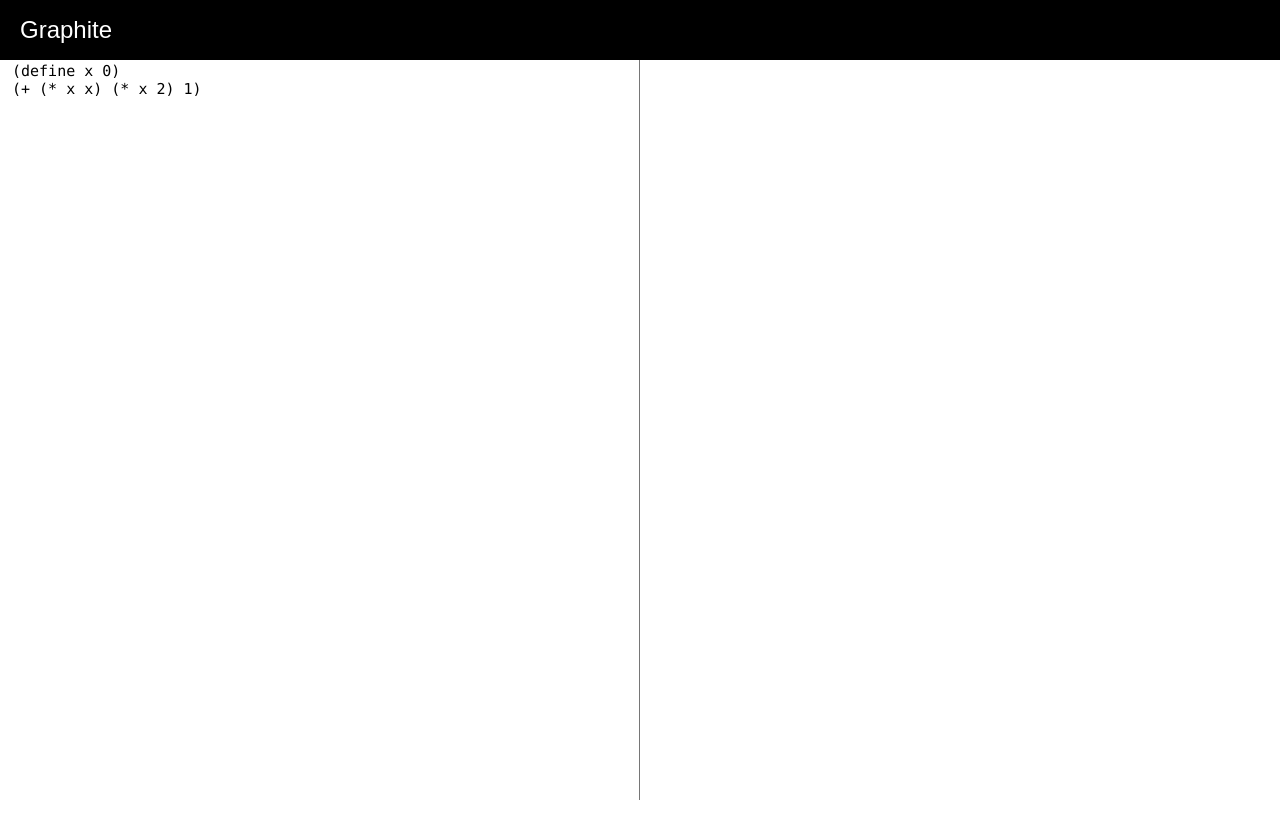
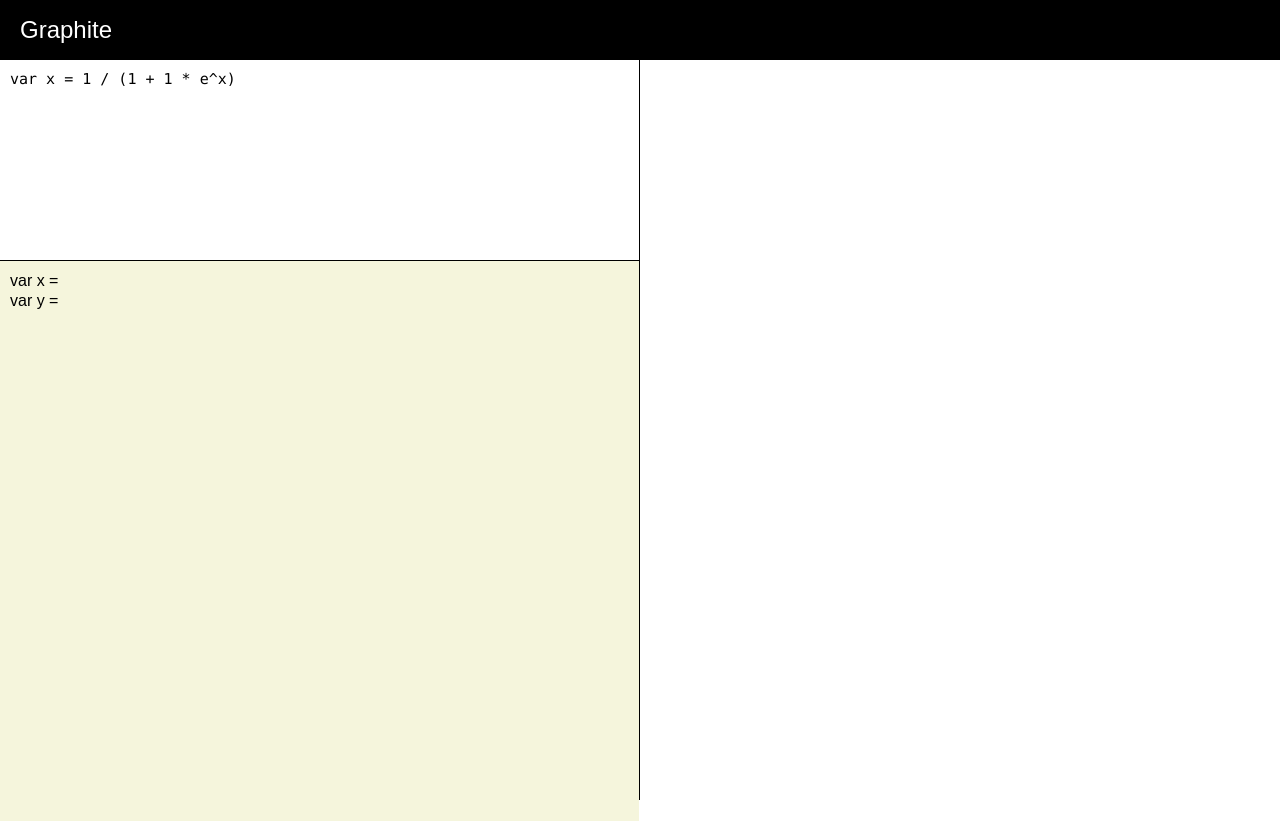
Before and after one commit to season1618/graphite, a React (Vite) app: page / in a window 1280 px wide. Built offline with nearby package versions, Linux system fonts and the light colour scheme.

Commit message:
レポート画面

```diff
--- a/src/components/CodeEditor.css
+++ b/src/components/CodeEditor.css
@@ -1,28 +1,54 @@
-div#editor {
+#pane {
   height: 100%;
+
+  border-right-style: solid;
+  border-width: 1px;
+
+  line-height: 0;
+
+  position: relative;
 }
 
-textarea {
+#editor {
   box-sizing: border-box;
   height: 100%;
+  width: 100%;
+
   resize: none;
-
-  margin-left: 10px;
-
-  border-top-style: none;
-  border-bottom-style: none;
-  border-left-style: none;
+  border-style: none;
 
   white-space: nowrap;
 
+  margin: 0;
+  padding: 10px;
   font-family: source-code-pro, Menlo, Monaco, Consolas, 'Courier New', monospace;
   font-size: 15px;
 }
 
-textarea:focus {
+#editor:focus {
   outline: 0;
 }
 
-textarea::selection {
+#editor::selection {
   background-color: rgb(180, 210, 255);
 }
+
+#drag_handle_h {
+  height: 5px;
+  width: 100%;
+  cursor: ns-resize;
+
+  position: absolute;
+}
+
+#report {
+  margin: 0;
+  padding: 10px;
+
+  white-space: pre-wrap;
+  line-height: 20px;
+
+  background-color: beige;
+  border-top: solid;
+  border-width: 1px;
+}
--- a/src/components/CodeEditor.tsx
+++ b/src/components/CodeEditor.tsx
@@ -4,10 +4,15 @@ import { BorderContext } from '../App';
 import { tokenize } from './lexer.ts';
 
 function CodeEditor() {
-  const [code, setCode] = useState('(define x 0)\n(+ (* x x) (* x 2) 1)');
+  const [code, setCode] = useState('var x = 1 / (1 + 1 * e^x)');
   const [cursorPos, setCursorPos] = useState(-1);
   const borderX = useContext(BorderContext)[0];
   const indent = 4;
+
+  const [dragged, setDragged] = useState(false);
+  const [borderY, setBorderY] = useState(200);
+
+  const paneHeight = window.innerHeight - 60;
 
   useEffect(
     () => {
@@ -45,9 +50,18 @@ function CodeEditor() {
   }
 
   return (
-    <div id="editor">
-      <textarea
-        style={{width: borderX - 10}}
+    <div id="pane"
+      style={{width: borderX}}
+      onMouseMove={
+          (e) => {
+            if (dragged) {
+              setBorderY(e.clientY - e.currentTarget.getBoundingClientRect().top);
+            }
+          }
+        }
+    >
+      <textarea id="editor"
+        style={{ height: borderY }}
         value={code}
         onChange={
           (e) => {
@@ -65,6 +79,14 @@ function CodeEditor() {
           }
         }
       />
+      <div id="drag_handle_h"
+        style={{width: borderX, top: borderY - 2.5}}
+        onMouseDown={() => setDragged(true)}
+        onMouseUp={() => setDragged(false)}
+      />
+      <p id="report"
+        style={{height: paneHeight - borderY}}
+      >{"var x = \nvar y = "}</p>
     </div>
   );
 }
--- a/src/components/DragHandle.tsx
+++ b/src/components/DragHandle.tsx
@@ -8,7 +8,7 @@ function DragHandle() {
 
   return (
     <div id="draghandle"
-      style={{left: borderX}}
+      style={{left: borderX - 2.5}}
       onMouseDown={() => setDragged(true)}
       onMouseUp={() => setDragged(false)}
     ></div>
```
